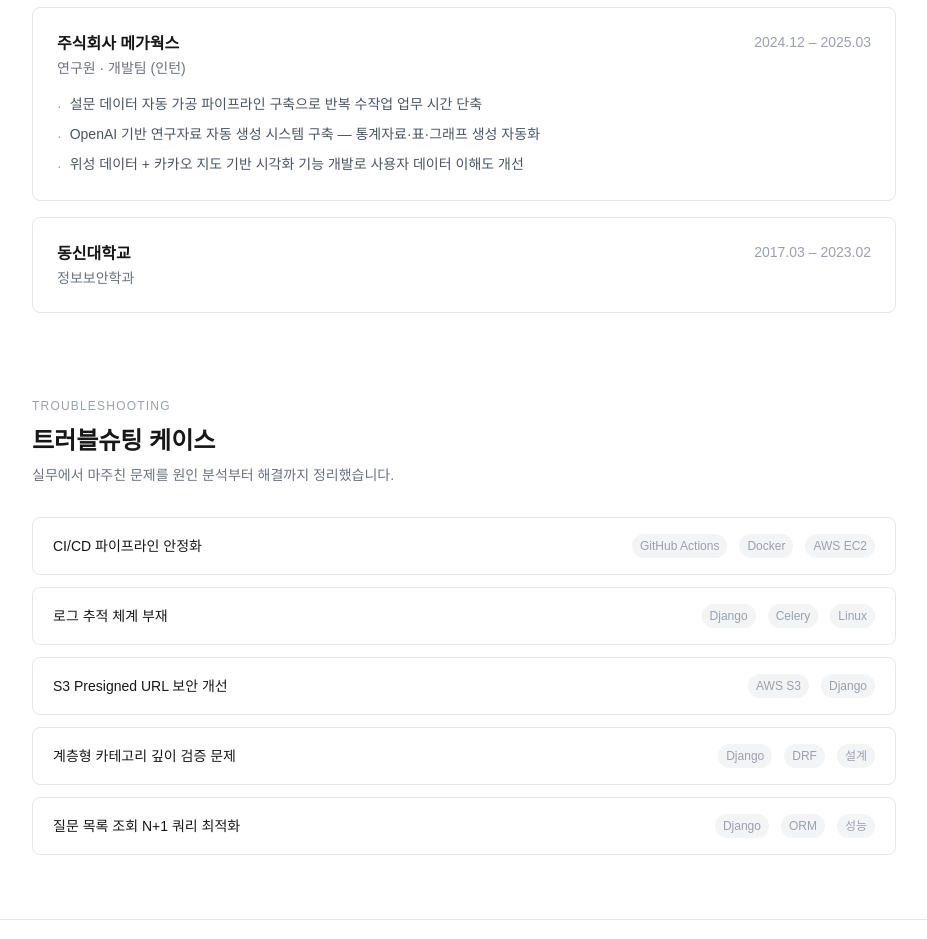
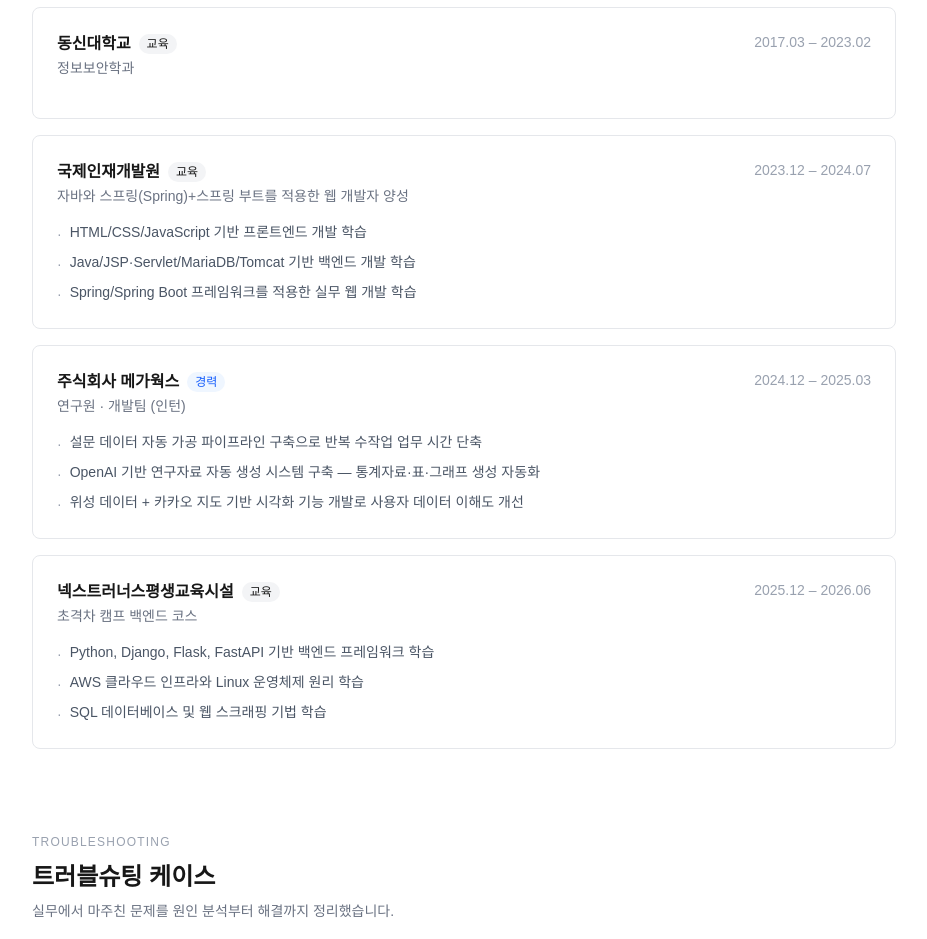
Before and after one commit to Mashiro2465/portfolio, a Next.js app: page / in a window 1280 px wide. Shown: the part 2760-3699 px from the top of the page, without its empty margins (176-1103 px from the left). Built offline with nearby package versions, Linux system fonts and the light colour scheme.

Commit message:
경력 및 학력에 교육 이력 2개 추가, 시간순 정렬

```diff
--- a/app/page.tsx
+++ b/app/page.tsx
@@ -47,18 +47,62 @@ const skills = [
   },
 ]
 
-const experiences = [
+type TimelineEntry = {
+  type: '경력' | '교육'
+  company: string
+  role: string
+  period: string
+  startDate: string
+  items?: string[]
+}
+
+const timelineEntries: TimelineEntry[] = [
   {
+    type: '교육',
+    company: '동신대학교',
+    role: '정보보안학과',
+    period: '2017.03 – 2023.02',
+    startDate: '2017.03',
+  },
+  {
+    type: '교육',
+    company: '국제인재개발원',
+    role: '자바와 스프링(Spring)+스프링 부트를 적용한 웹 개발자 양성',
+    period: '2023.12 – 2024.07',
+    startDate: '2023.12',
+    items: [
+      'HTML/CSS/JavaScript 기반 프론트엔드 개발 학습',
+      'Java/JSP·Servlet/MariaDB/Tomcat 기반 백엔드 개발 학습',
+      'Spring/Spring Boot 프레임워크를 적용한 실무 웹 개발 학습',
+    ],
+  },
+  {
+    type: '경력',
     company: '주식회사 메가웍스',
     role: '연구원 · 개발팀 (인턴)',
     period: '2024.12 – 2025.03',
+    startDate: '2024.12',
     items: [
       '설문 데이터 자동 가공 파이프라인 구축으로 반복 수작업 업무 시간 단축',
       'OpenAI 기반 연구자료 자동 생성 시스템 구축 — 통계자료·표·그래프 생성 자동화',
       '위성 데이터 + 카카오 지도 기반 시각화 기능 개발로 사용자 데이터 이해도 개선',
     ],
   },
+  {
+    type: '교육',
+    company: '넥스트러너스평생교육시설',
+    role: '초격차 캠프 백엔드 코스',
+    period: '2025.12 – 2026.06',
+    startDate: '2025.12',
+    items: [
+      'Python, Django, Flask, FastAPI 기반 백엔드 프레임워크 학습',
+      'AWS 클라우드 인프라와 Linux 운영체제 원리 학습',
+      'SQL 데이터베이스 및 웹 스크래핑 기법 학습',
+    ],
+  },
 ]
+
+const timeline = [...timelineEntries].sort((a, b) => a.startDate.localeCompare(b.startDate))
 
 const cases = [
   {
@@ -232,18 +276,24 @@ export default function HomePage() {
           description="인턴으로 실무를 경험하고, 정보보안을 전공하며 개발의 기초를 다졌습니다."
         />
         <div className="space-y-4">
-          {experiences.map(({ company, role, period, items }) => (
+          {timeline.map(({ type, company, role, period, items }) => (
             <div
               key={company}
               className="border border-gray-200 dark:border-gray-700 rounded-lg p-6 transition-all duration-200 hover:shadow-md hover:-translate-y-0.5"
             >
               <div className="flex items-start justify-between mb-4">
                 <div>
+                  <div className="flex items-center gap-2">
                     <h3 className="font-semibold">{company}</h3>
+                    <Badge variant={type === '경력' ? 'blue' : 'gray'} className="px-2 py-0.5">
+                      {type}
+                    </Badge>
+                  </div>
                   <p className="text-sm text-gray-500 mt-0.5">{role}</p>
                 </div>
                 <span className="text-sm text-gray-400 shrink-0 ml-4">{period}</span>
               </div>
+              {items && (
                 <ul className="space-y-2">
                   {items.map((item) => (
                     <li key={item} className="flex gap-2 text-sm text-gray-600 dark:text-gray-400">
@@ -252,17 +302,9 @@ export default function HomePage() {
                     </li>
                   ))}
                 </ul>
+              )}
             </div>
           ))}
-          <div className="border border-gray-200 dark:border-gray-700 rounded-lg p-6 transition-all duration-200 hover:shadow-md hover:-translate-y-0.5">
-            <div className="flex items-start justify-between">
-              <div>
-                <h3 className="font-semibold">동신대학교</h3>
-                <p className="text-sm text-gray-500 mt-0.5">정보보안학과</p>
-              </div>
-              <span className="text-sm text-gray-400 shrink-0 ml-4">2017.03 – 2023.02</span>
-            </div>
-          </div>
         </div>
       </section>
 
```
Lines whose indentation alone changed are shown as unchanged.
